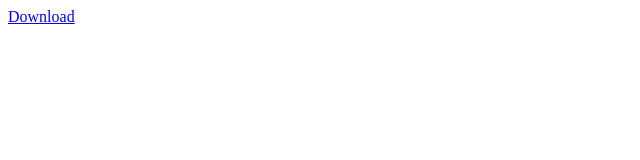
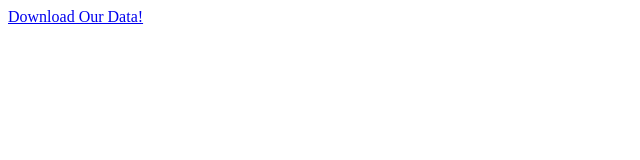
Before and after one commit to RankingsHQ/RankingsHQ.github.io, a plain HTML site: page index.html in a window 1280 px wide. Shown: the full height of the page, 0-640 px from the left. Drawn offline with Linux system fonts and the light colour scheme.

Commit message:
Update index.html

```diff
--- a/index.html
+++ b/index.html
@@ -5,6 +5,6 @@
 <title>RankingsHQ</title>
 </head>
 <body>
-<a href="/Files/PublicTable.xlsx">Download</a>
+<a href="/Files/PublicTable.xlsx">Download Our Data!</a>
 </body>
 </html>
```
